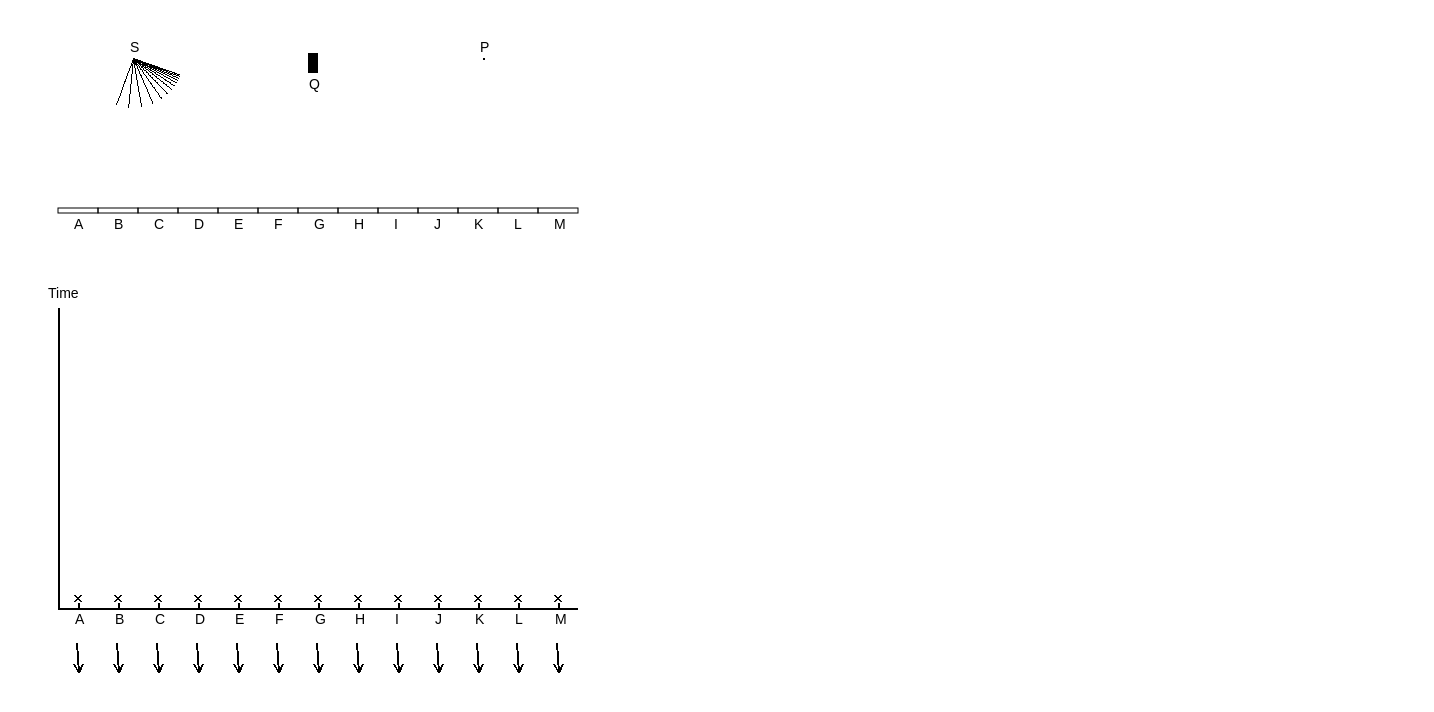
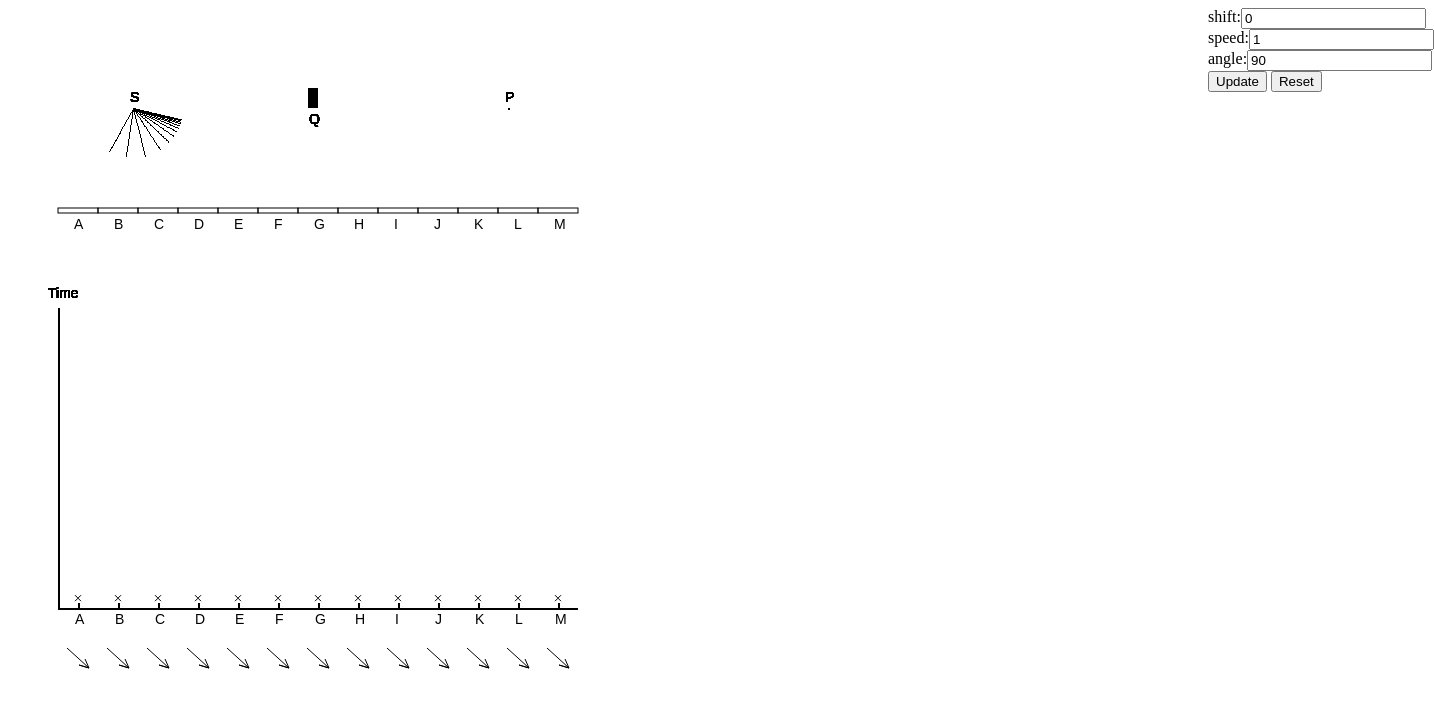
Before and after one commit to ashumilov/ashumilov.github.io, a plain HTML site: page qed-mirror/index.html in a window 1280 px wide. Shown: the whole page, 1434 px wide, since content can reach past the window. Drawn offline with Linux system fonts and the light colour scheme; animation ran at ten frames a second.

Commit message:
Addded controls, optimized render

```diff
--- a/qed-mirror/index.html
+++ b/qed-mirror/index.html
@@ -10,7 +10,22 @@
     <div class="container">
       <canvas id="canvas"></canvas>
       <div>
-        <div id="content"></div>
+        <div class="container">
+          shift:
+          <input type="text" id="shift" value="0"/>
+        </div>
+        <div class="container">
+          speed:
+          <input type="text" id="speed" value="1"/>
+        </div>
+        <div class="container">
+          angle:
+          <input type="text" id="angle" value="90"/>
+        </div>
+        <div id="container">
+          <button id="update">Update</button>
+          <button id="reset">Reset</button>
+        </div>
       </div>
       <script type="text/javascript" src="main.js"></script>
     </div>
--- a/qed-mirror/main.js
+++ b/qed-mirror/main.js
@@ -24,25 +24,39 @@ document.addEventListener('DOMContentLoaded', function() {
 //    document.getElementById("content").innerHTML = text;
 });
 
-let frame = 0;
+let frame;
 
 ctx.font = "14px Arial";
 
 const W = 40;
 const PATHS_COUNT = 13;
 
-const ARROW_ANGLE0 = 135;
-const ARROW_SPEED = 1;
-
 const X0 = 50;
-const Y0 = 50;
+const Y0 = 100;
 const GRAPH_Y = 600;
+const GRAPH_HEIGHT = 300;
 const ARROW_Y = GRAPH_Y + 50;
 const ARROW_LENGTH = 30;
-const FINAL_ARROW_X = X0 + W* (PATHS_COUNT/2 - 1);
+const FINAL_ARROW_X = X0 + W * (PATHS_COUNT/2 - 2);
 const FINAL_ARROW_Y = GRAPH_Y + 200;
 
-const SHIFT = 0;
+let SHIFT = Number(document.getElementById("shift").value);
+let ARROW_SPEED = Number(document.getElementById("speed").value);
+let ARROW_ANGLE0 = Number(document.getElementById("angle").value);
+
+var updateB = document.getElementById("update");
+updateB.addEventListener("click", function(event) {
+    SHIFT = Number(document.getElementById("shift").value);
+    ARROW_SPEED = Number(document.getElementById("speed").value);
+    ARROW_ANGLE0 = Number(document.getElementById("angle").value);
+    ctx.clearRect(0, 0, width, height);
+    init();
+    draw();
+});
+var resetB = document.getElementById("reset");
+resetB.addEventListener("click", function(event) {
+    window.location.reload();
+});
 
 // helpers
 
@@ -117,7 +131,6 @@ function rect(x, y, width, height, text, bottom = true, fill = true) {
 
 function calculatePoints(stops) {
     const length = stops.length;
-    //    console.log("length:", length);
     if (length == 0) {
         return [];
     } else if (length == 1) {
@@ -125,11 +138,9 @@ function calculatePoints(stops) {
     }
     let points = [];
     for (let i = 0; i < length - 1; i++) {
-        //        console.log("i:", i);
         const from = stops[i];
         const to = stops[i + 1];
         const maxPoints = Math.sqrt(Math.abs(to.x - from.x) ** 2 + Math.abs(to.y - from.y) ** 2);
-        //        console.log("from:", from, "to:", to);
         for (let j = 0; j < maxPoints; j++) {
             const dx = to.x - from.x;
             const dy = to.y - from.y;
@@ -142,12 +153,10 @@ function calculatePoints(stops) {
         }
         points.push({x: to.x, y: to.y});
     }
-    //    console.log(points);
     return points;
 }
 
 function path(n, stops) {
-    //    console.log("stops:", stops);
     return {
         n: n,
         points: calculatePoints(stops),
@@ -167,7 +176,7 @@ function path(n, stops) {
         },
         draw() {
             this.points.forEach((p, i) => {
-                if (i <= this.index) {
+                if (i == this.index) {
                     // path
                     ctx.fillRect(p.x, p.y, 1, 1);
                     // arrow
@@ -198,58 +207,66 @@ function path(n, stops) {
 
 const Ps = PATHS_COUNT;
 
+let S, D, Q, M, L, P;
+
+function init() {
+    frame = 0;
+    ctx.fillStyle = 'black';
+    ctx.strokeStyle = 'black';
+
     // define static objects
-
-const S = rect(SHIFT + X0 + 75, Y0, 2, 2, "S", false);  // source
-const D = rect(SHIFT + 475, Y0, 2, 2, "P", false); // detector
-const Q = rect(SHIFT + 300, 45, 10, 20, "Q");      // screen
+    S = rect(SHIFT + X0 + 75, Y0, 2, 2, "S", false);  // source
+    D = rect(SHIFT + X0 + 450, Y0, 2, 2, "P", false); // detector
+    Q = rect(SHIFT + X0 + 250, Y0 - 20, 10, 20, "Q");      // screen
 
     // mirror
-const M = []
+    M = []
     for (let i = 0; i < Ps; i++) {
         M.push(rect(X0 + i*W, 200, W, 5, String.fromCharCode(65 + i), true, false));
     }
     // labels
-const L = []
+    L = []
     for (let i = 0; i < Ps; i++) {
         const w = 40;
         L.push(rect(X0 + (i+1)*W - W/2, GRAPH_Y-5, 2, 5, String.fromCharCode(65 + i)));
     }
     // define dynamic objects
     // paths
-let P = [];
+    P = [];
     for (let i = 0; i < Ps; i++) {
         const S_stop = {x: S.x, y: S.y};
         const M_stop = {x: M[i].x + W/2, y: M[i].y};
         const D_stop = {x: D.x, y: D.y};
-    //    console.log("path:", i, p)
         P.push(path(i, [S_stop, M_stop, D_stop]));
+    }
 }
 
 function draw() {
-    ctx.fillStyle = 'black';
-    ctx.strokeStyle = 'black';
+    // mirror
+    for (let i = 0; i < Ps; i++) {
+        M[i].draw();
+    }
+
+}
+
+function redraw() {
     // source
     S.draw();
     // detector
     D.draw();
     // screen
     Q.draw();
-    // mirror
+    // paths
     for (let i = 0; i < Ps; i++) {
-        M[i].draw();
+        P[i].draw();
     }
+    // coordinates
+    ctx.fillRect(50, GRAPH_Y, 40*13, 2);
+    ctx.fillRect(50, GRAPH_Y - GRAPH_HEIGHT, 2, 300);
+    ctx.fillText("Time", 40, 290);
     // labels
     for (let i = 0; i < Ps; i++) {
         L[i].draw();
-    }
-    // coordinates
-    ctx.fillRect(50, GRAPH_Y, 40*13, 2);
-    ctx.fillRect(50, GRAPH_Y - 300, 2, 300);
-    ctx.fillText("Time", 40, 290);
-    // paths
-    for (let i = 0; i < Ps; i++) {
-        P[i].draw();
     }
     // draw final arrow
     if (P.every(p => p.stopped)) {
@@ -257,11 +274,9 @@ function draw() {
         let y = FINAL_ARROW_Y;
         let A = [];
         P.forEach(r => { A.push(r.angle); });
-        console.log("arrows:", A);
         A.forEach(angle => {
             drawArrow2(x, y, ARROW_LENGTH, angle);
             const head = arrowHead(x, y, ARROW_LENGTH, angle);
-            console.log("arrow:", x, y, angle, head);
             x = head.x;
             y = head.y;
         })
@@ -269,6 +284,7 @@ function draw() {
         const length = lengthFromLine(FINAL_ARROW_X, FINAL_ARROW_Y, x, y);
         ctx.strokeStyle = 'red';
         drawArrow2(FINAL_ARROW_X, FINAL_ARROW_Y, length, angle);
+        ctx.strokeStyle = 'black';
         return false;
     }
     return true;
@@ -281,13 +297,16 @@ function step() {
     }
 }
 
+init();
+draw();
+
 window.requestAnimationFrame(update);
 
 function update() {
-    ctx.clearRect(0, 0, width, height);
-    if (draw()) {
+    ctx.clearRect(0, GRAPH_Y - GRAPH_HEIGHT, width, height);
+    if (redraw()) {
         step();
         frame++;
+    }
     window.requestAnimationFrame(update);
 }
-}
```
Lines whose indentation alone changed are shown as unchanged.
